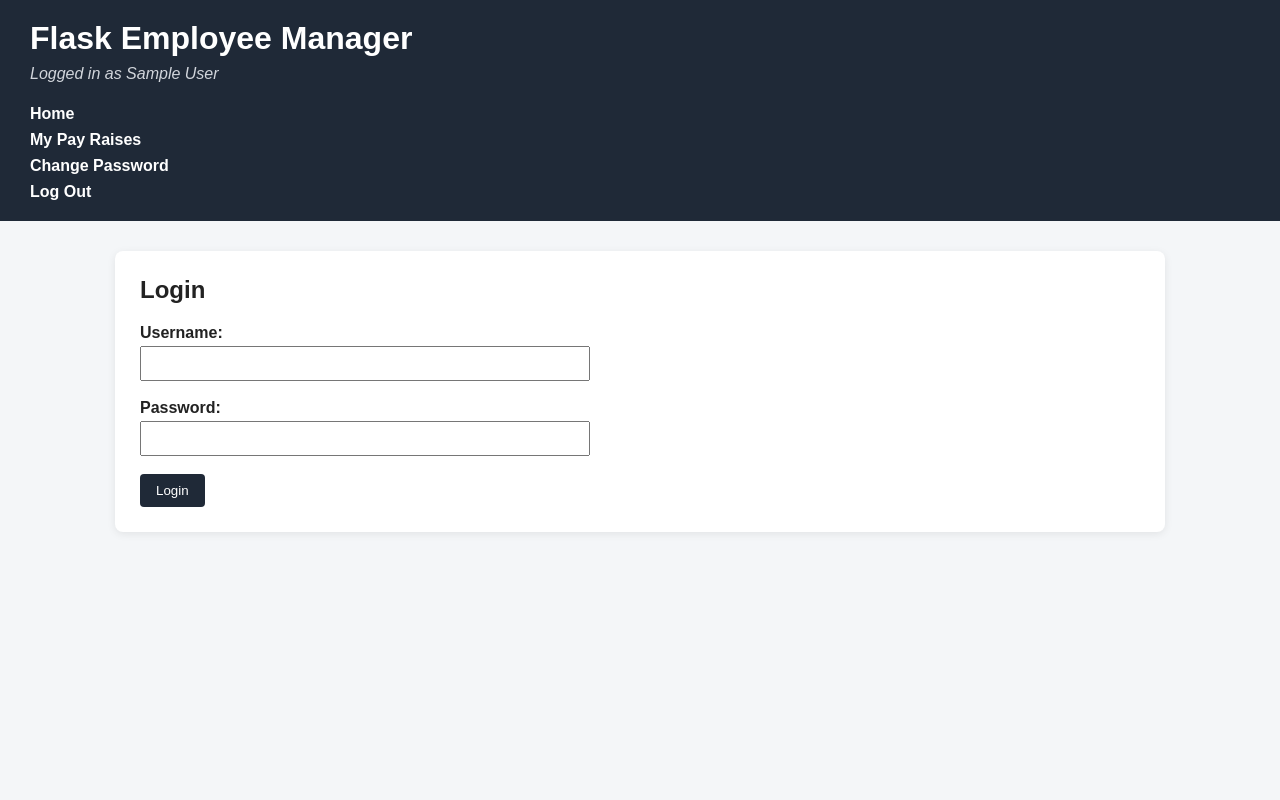
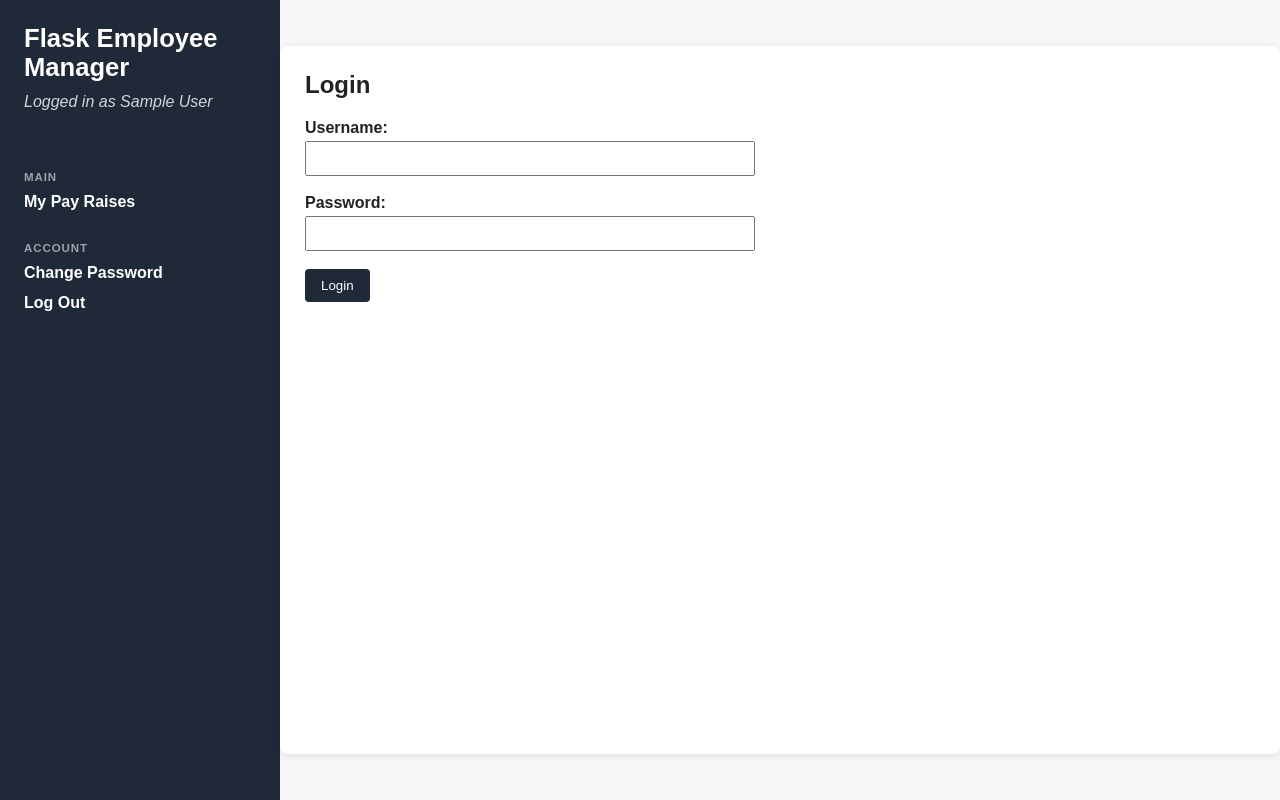
Before and after one commit to jjhigi/secure-employee-database-flask, a Flask app: page /login in a window 1280 px wide. Run offline with Flask 3, Linux system fonts and the light colour scheme; the visitor is signed in with stand-in values (Sample User, id 1); some libraries are stand-ins or nearby versions.

Commit message:
Group navigation into sidebar sections

```diff
--- a/routes/auth_routes.py
+++ b/routes/auth_routes.py
@@ -82,11 +82,11 @@ def require_login():
 
 
 # --------------------------
-# Home
+# Root Redirect
 # --------------------------
 @auth_bp.route("/")
 def home():
-    """Show the home page or redirect to first-admin setup when the database is empty."""
+    """Route logged-in users to the primary page for their role."""
     if employee_count() == 0:
         session.clear()
         return redirect(url_for("auth.setup_admin"))
@@ -95,7 +95,13 @@ def home():
     if guard:
         return guard
 
-    return render_template("home.html", name=session.get("name"))
+    if session.get("SecurityLevel") == 1:
+        return redirect(url_for("employee.dashboard"))
+
+    if session.get("SecurityLevel") == 2:
+        return redirect(url_for("employee.listemployees"))
+
+    return redirect(url_for("payraise.mypayraises"))
 
 
 # --------------------------
--- a/routes/payraise_routes.py
+++ b/routes/payraise_routes.py
@@ -284,12 +284,12 @@ def submitdeletepayraise():
 
             return render_template(
                 "result.html",
-                msg="Void pay raise request successfully sent.",
+                msg="Void pay raise successfully sent.",
             )
         except OSError:
             return render_template(
                 "result.html",
-                msg="Error - void pay raise request NOT sent.",
+                msg="Error - pay raise was NOT voided.",
             )
 
     return render_template("submitdeletepayraise.html")
--- a/static/styles.css
+++ b/static/styles.css
@@ -6,18 +6,29 @@ body {
     padding: 0;
 }
 
-header {
+.app-shell {
+    min-height: 100vh;
+    display: flex;
+}
+
+.sidebar {
     background-color: #1f2937;
     color: white;
-    padding: 20px 30px;
+    width: 280px;
+    min-height: 100vh;
+    box-sizing: border-box;
+    padding: 24px 24px 28px;
+    flex-shrink: 0;
 }
 
-header h1 {
+.sidebar h1 {
+    font-size: 1.6rem;
+    line-height: 1.15;
     margin: 0;
 }
 
 .user-status {
-    margin: 8px 0 22px 0;
+    margin: 10px 0 24px 0;
     color: #d1d5db;
     font-style: italic;
 }
@@ -26,14 +37,35 @@ nav {
     display: flex;
     flex-direction: column;
     align-items: flex-start;
-    gap: 8px;
-    margin-top: 12px;
+    gap: 22px;
+    margin-top: 60px;
+}
+
+.nav-section {
+    width: 100%;
+}
+
+.nav-section h2 {
+    color: #9ca3af;
+    font-size: 0.72rem;
+    font-weight: bold;
+    letter-spacing: 0.08em;
+    margin: 0 0 8px 0;
+    text-transform: uppercase;
 }
 
 nav a {
+    display: block;
     color: white;
+    line-height: 1.35;
+    margin: 8px 0;
     text-decoration: none;
     font-weight: bold;
+}
+
+.nav-action {
+    border-left: 3px solid #60a5fa;
+    padding-left: 10px;
 }
 
 nav a:hover,
@@ -41,9 +73,10 @@ nav a:focus {
     text-decoration: underline;
 }
 
-main {
+.content {
+    flex: 1;
     max-width: 1000px;
-    margin: 30px auto;
+    margin: 46px auto;
     background-color: white;
     padding: 25px;
     border-radius: 8px;
@@ -160,3 +193,18 @@ td a:focus {
     padding: 5px 10px;
     font-size: 0.9rem;
 }
+
+@media (max-width: 760px) {
+    .app-shell {
+        display: block;
+    }
+
+    .sidebar {
+        width: auto;
+        min-height: 0;
+    }
+
+    .content {
+        margin: 20px 12px;
+    }
+}
--- a/templates/base.html
+++ b/templates/base.html
@@ -7,7 +7,8 @@
 </head>
 
 <body>
-<header>
+<div class="app-shell">
+<header class="sidebar">
     <h1>Flask Employee Manager</h1>
 
     {% if session.get("UserID") %}
@@ -17,31 +18,49 @@
     <p class="user-status">Logged in as {{ session.get("name") }}</p>
 
     <nav>
-        <a href="{{ url_for('auth.home') }}">Home</a>
+        <section class="nav-section">
+            <h2>Main</h2>
+            {% if security_level == 1 %}
+            <a href="{{ url_for('employee.dashboard') }}">Dashboard</a>
+            {% endif %}
             <a href="{{ url_for('payraise.mypayraises') }}">My Pay Raises</a>
+        </section>
 
         {% if security_level == 1 %}
-        <a href="{{ url_for('employee.dashboard') }}">Dashboard</a>
+        <section class="nav-section">
+            <h2>Admin</h2>
             <a href="{{ url_for('employee.addemployee') }}">Add Employee</a>
             <a href="{{ url_for('employee.auditlog') }}">Audit Log</a>
+        </section>
         {% endif %}
 
         {% if can_manage_payraises %}
+        <section class="nav-section">
+            <h2>Employee Management</h2>
             <a href="{{ url_for('employee.listemployees') }}">List Employees</a>
+        </section>
+
+        <section class="nav-section">
+            <h2>Pay Raise Management</h2>
             <a href="{{ url_for('payraise.listpayraises') }}">List Pay Raises</a>
-        <a href="{{ url_for('payraise.sendaddpayraisehmac') }}">Add Pay Raise</a>
-        <a href="{{ url_for('payraise.submitdeletepayraise') }}">Void Pay Raise Request</a>
+            <a class="nav-action" href="{{ url_for('payraise.sendaddpayraisehmac') }}">Add Pay Raise</a>
+            <a class="nav-action" href="{{ url_for('payraise.submitdeletepayraise') }}">Void Pay Raise</a>
+        </section>
         {% endif %}
 
+        <section class="nav-section">
+            <h2>Account</h2>
             <a href="{{ url_for('auth.changepassword') }}">Change Password</a>
             <a href="{{ url_for('auth.logout') }}">Log Out</a>
+        </section>
     </nav>
     {% endif %}
 </header>
 
-<main>
+<main class="content">
     {% block content %}
     {% endblock %}
 </main>
+</div>
 </body>
 </html>
--- a/templates/submitdeletepayraise.html
+++ b/templates/submitdeletepayraise.html
@@ -14,6 +14,6 @@
     <label for="PayRaiseDate">Pay Raise Date:</label><br>
     <input type="date" id="PayRaiseDate" name="PayRaiseDate" required><br><br>
 
-    <input type="submit" value="Send Void Request">
+    <input type="submit" value="Void Pay Raise">
 </form>
 {% endblock %}
```
Also changed, not shown: templates/home.html (deleted, +0 -9 lines). Lines whose indentation alone changed are shown as unchanged.
